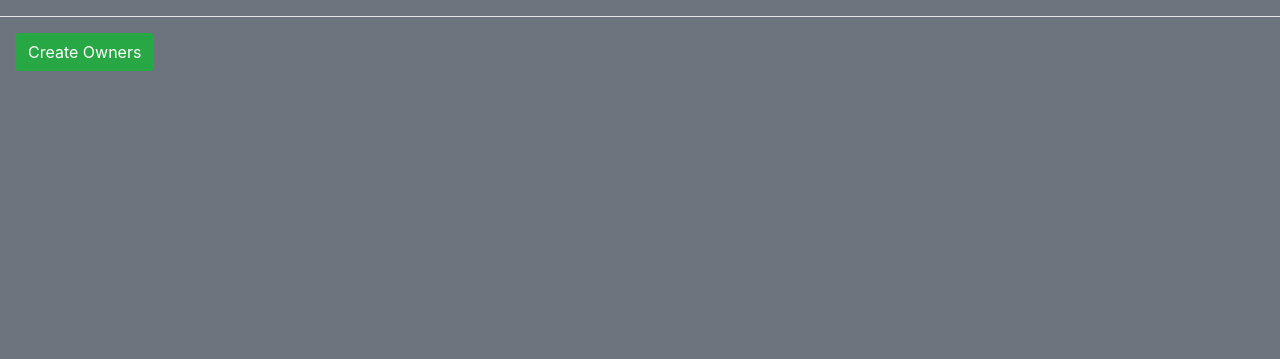
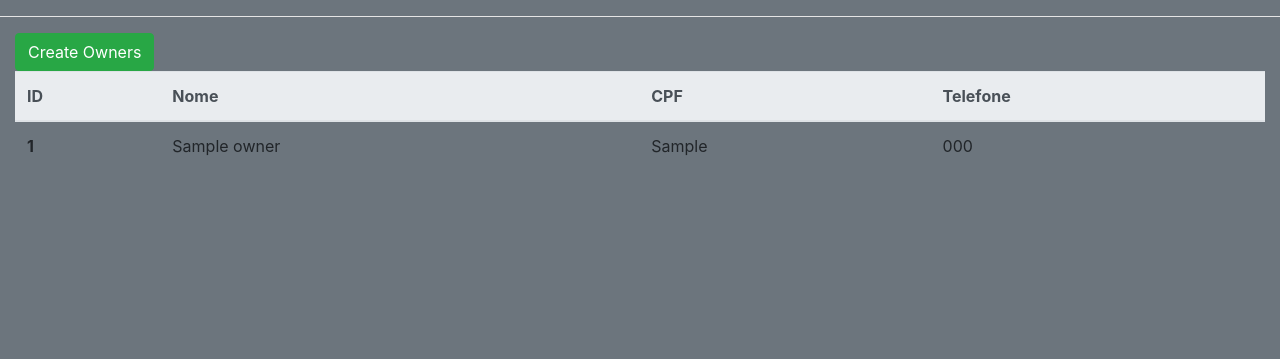
Before and after one commit to wevertonmatias/teste_advice_health, a Django app: page /owner/list/ in a window 1280 px wide. Shown: the part 61-420 px from the top of the page. Run offline with Django 4.2, Linux system fonts and the light colour scheme; tables that the repository leaves empty hold one stand-in row (values such as "Sample post"); some libraries are stand-ins or nearby versions.

Commit message:
Adicionando um pouco de css na listagem.

```diff
--- a/owners/templates/list.html
+++ b/owners/templates/list.html
@@ -5,4 +5,53 @@
     href="{% url 'owner_create'%}" >
         Create Owners
     </a>
+    <br>
+    <div class="table-responsive">
+        <table class="table">
+            <thead class="thead-light">
+            <tr>
+                <th>ID</th>
+                <th scope="col"> Nome</th>
+                <th scope="col"> CPF</th>
+                <th scope="col"> Telefone</th>
+            </tr>
+            </thead>
+            <tbody>
+            {% for owner in object_list%}
+            <tr>
+                <th scope="row">{{ owner.id}}</th>
+                <td>{{ owner.name }}</td>
+                <td>{{ owner.cpf }}</td>
+                <td>{{ owner.telefone }}</td>
+            </tr>
+            </a>
+            {% endfor %}
+            </tbody>
+        </table>
+    </div>
+    <p class="paginator">
+    {% if is_paginated %}
+        <div>
+            <span class="page-links">
+                <div class="row">
+                    <div class="col-sm">
+                        {% if page_obj.has_previous %}
+                        <a href="?page={{ page_obj.previous_page_number }}" class="btn btn-light">Previous</a>
+                        {% endif %}
+                    </div>
+                    {% if page_obj.has_next %}
+                    <div class="col-sm">
+                        <a href="?page={{ page_obj.next_page_number }}" class="btn btn-light">Next</a>
+                    </div>
+                    {% endif %}
+                </div>
+                <div class="page-links">
+                    <span class="page-current">
+                        Page {{ page_obj.number }} of {{ page_obj.paginator.num_pages }}.
+                    </span>
+                </div>
+            </span>
+        </div>
+    {% endif %}
+    </p>
 {% endblock %}
--- a/owners/views.py
+++ b/owners/views.py
@@ -1,11 +1,14 @@
 from django.shortcuts import render
-from django.views.generic import TemplateView, CreateView
+from django.views.generic import ListView, CreateView
 from django.urls import reverse_lazy
 
 from .models import Owner
 
-class Owners(TemplateView):
+class Owners(ListView):
     template_name = 'list.html'
+    model = Owner
+    fields = '__all__'
+    paginate_by = 2
 
 
 class OwnersCreate(CreateView):
```
